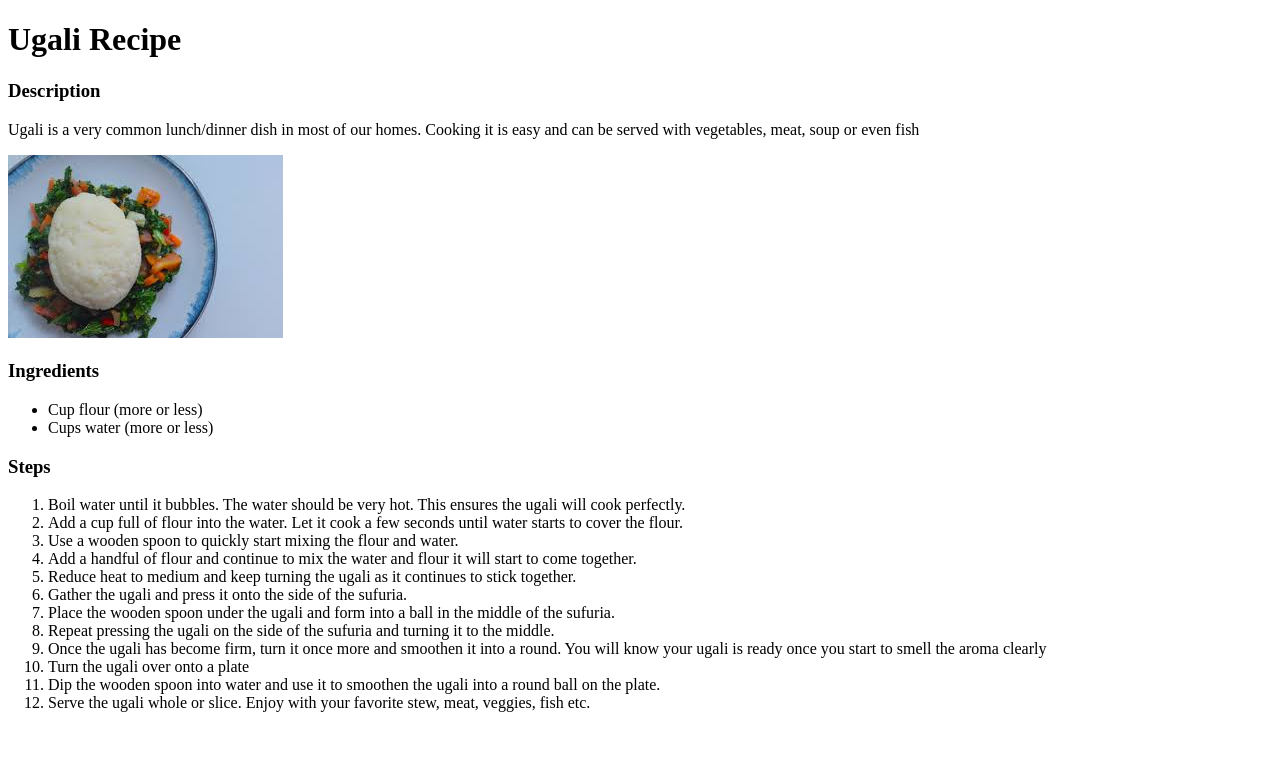
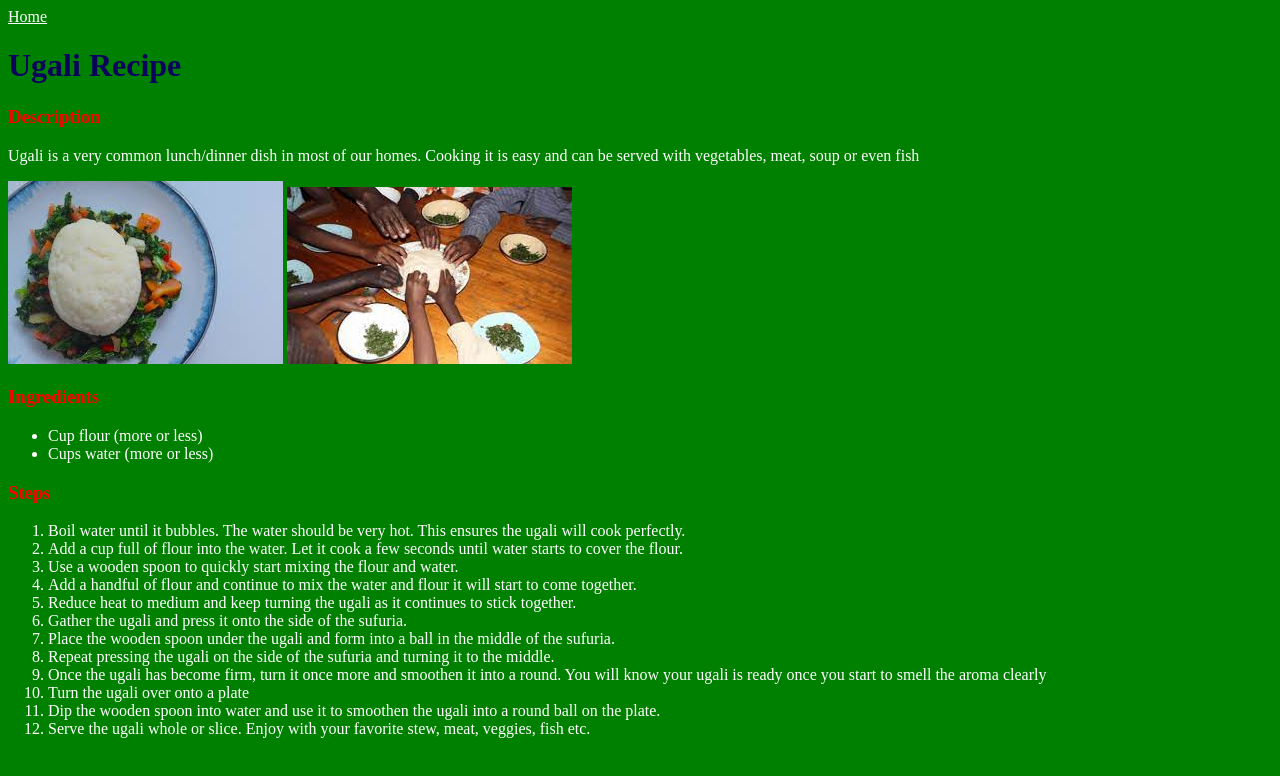
Before and after one commit to kiboma2021/Odin_project, a plain HTML site: page Recipes/kenyan-recipes/ugali.html in a window 1280 px wide. Drawn offline with Linux system fonts and the light colour scheme.

Commit message:
applying css to my pages

```diff
--- /dev/null
+++ b/Recipes/css/styles.css
@@ -0,0 +1,26 @@
+*{
+    color: white;
+    background-color: green;
+} /* this is universal selector */
+
+
+/* below are type selectors */
+div{
+    color: red;
+}
+
+h3{
+    color: red;
+}
+
+/* Class selectors */
+
+.heading-text{
+    color: rgb(9, 3, 92);
+}
+
+/* ID selectors */
+
+#sub-title-text{
+    color: red;
+}
--- a/Recipes/kenyan-recipes/ugali.html
+++ b/Recipes/kenyan-recipes/ugali.html
@@ -5,17 +5,21 @@
     <meta http-equiv="X-UA-Compatible" content="IE=edge">
     <meta name="viewport" content="width=device-width, initial-scale=1.0">
     <title>Ugali</title>
+
+    <link rel="stylesheet" href="../css/styles.css"/>
 </head>
 <body>
-
-    <H1>Ugali Recipe</H1>
+    <div><a href="../index.html">Home</a></div>
+    <H1 class="heading-text">Ugali Recipe</H1>
 
     <h3>Description</h3>
 
     <p>Ugali is a very common lunch/dinner dish in most of our homes. Cooking it is easy and
         can be served with vegetables, meat, soup or even fish</p>
 
-    <img src="../images/ugali.jpeg" alt="matoke meal">
+    <img src="../images/ugali.jpeg" alt="matoke meal" width="" height="">
+
+    <img src="../images/people eating.jpeg" alt="people eating ugali" width="" height="">
 
     <h3>Ingredients</h3>
 
```
Also changed, not shown: Recipes/index.html (+5 -2 lines), Recipes/kenyan-recipes/matoke.html (+4 -1 lines), Recipes/kenyan-recipes/mokimo.html (+5 -1 lines), Recipes/images/people eating.jpeg (added), Recipes/images/people smiling.jpg (added).
